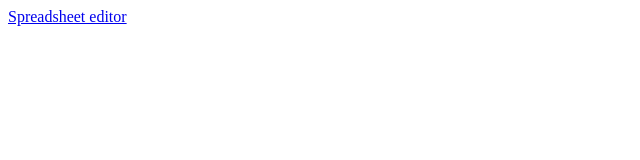
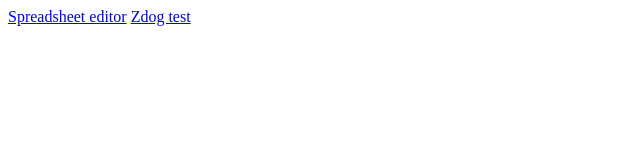
Before and after one commit to adegard/adegard.github.io, a plain HTML site: page index.html in a window 1280 px wide. Shown: the full height of the page, 0-640 px from the left. Drawn offline with Linux system fonts and the light colour scheme.

Commit message:
Update index.html

```diff
--- a/index.html
+++ b/index.html
@@ -11,7 +11,7 @@
 
 
  <a href="editor.html">Spreadsheet editor</a>
-
+ <a href="zdog_test.html">Zdog test</a>
 
 
 
```
